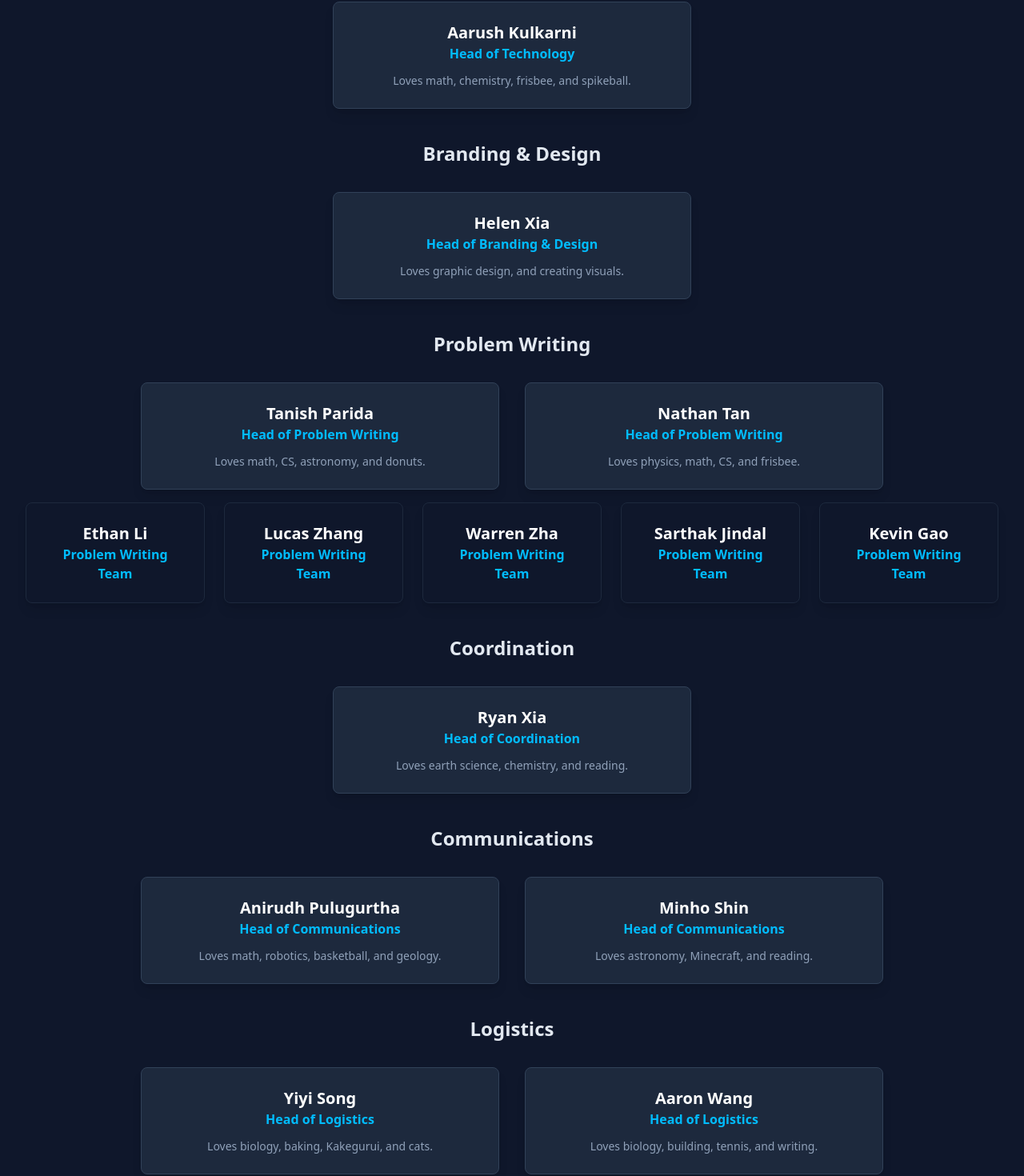
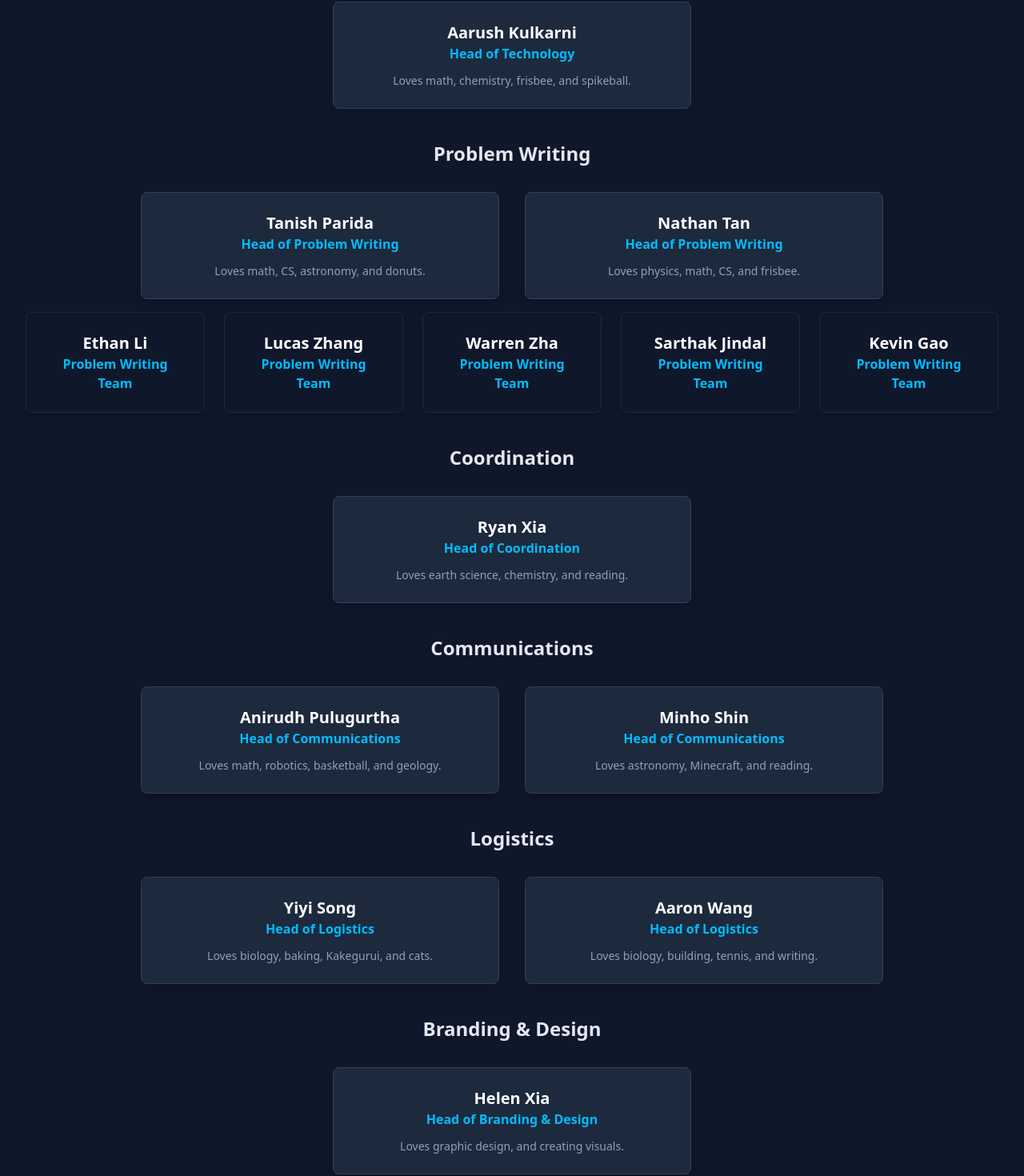
Before and after one commit to ak4774blog/abst-website, a React (Vite) app: page /about in a window 1280 px wide. Shown: the part 846-2316 px from the top of the page at 80% size. Built offline with nearby package versions, Linux system fonts and the light colour scheme.

Commit message:
changed ordering on about us:

```diff
--- a/src/pages/AboutUs.jsx
+++ b/src/pages/AboutUs.jsx
@@ -26,11 +26,11 @@ const founders = [
 
 const teams = [
   { title: "Technology", heads: [allMembers.aarush], members: [] },
-  { title: "Branding & Design", heads: [allMembers.helen], members: [] },
   { title: "Problem Writing", heads: [allMembers.tanish, allMembers.nathan], members: [allMembers.ethan, allMembers.lucas, allMembers.warren, allMembers.sarthak, allMembers.kevin] },
   { title: "Coordination", heads: [allMembers.ryan], members: [] },
   { title: "Communications", heads: [allMembers.anirudh, allMembers.minho], members: [] },
   { title: "Logistics", heads: [allMembers.yiyi, allMembers.aaron], members: [] },
+  { title: "Branding & Design", heads: [allMembers.helen], members: [] }
 ];
 
 // --- COMPONENTS ---
```
